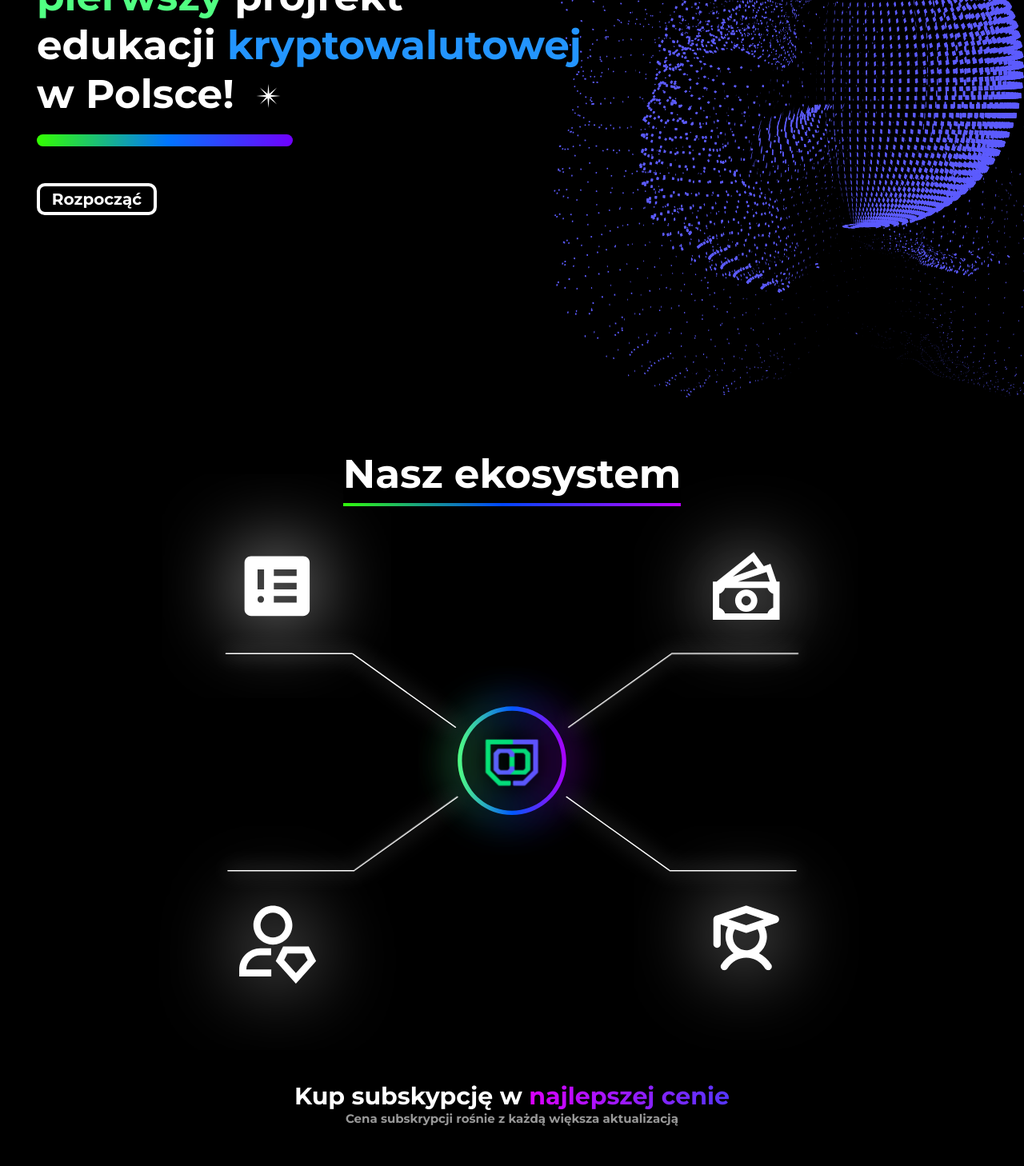
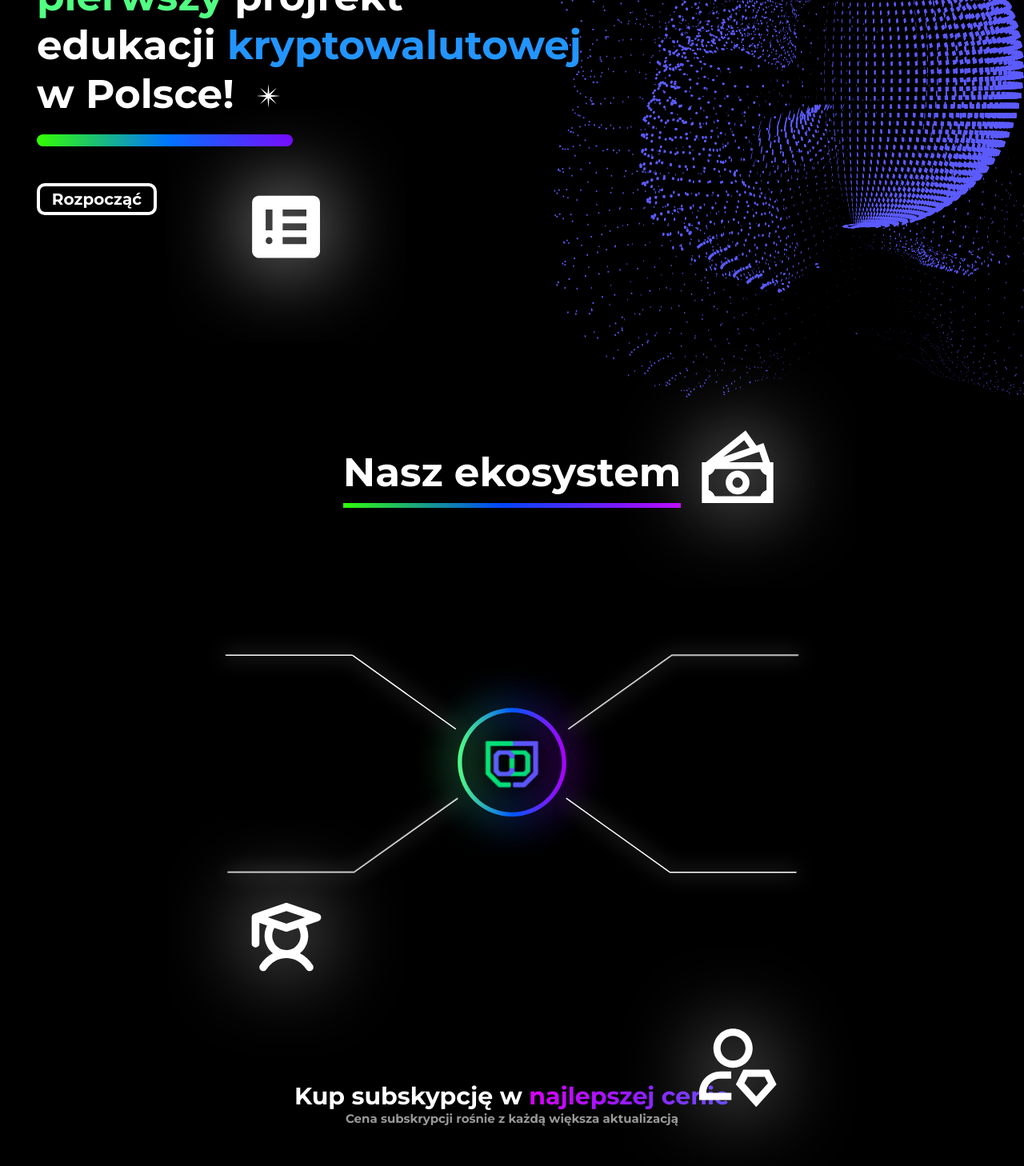
Before and after one commit to NonNoname1201/Crypto-Dive, a Vue app in the folder client/: page / in a window 1280 px wide. Shown: the part 300-1758 px from the top of the page at 80% size. Built offline with nearby package versions, Linux system fonts and the light colour scheme.

Commit message:
Rework on second page, icons are present

```diff
--- a/client/src/components/page_second/Content.vue
+++ b/client/src/components/page_second/Content.vue
@@ -9,11 +9,19 @@ import IconStudent from "@/components/icons/page_second/IconStudent.vue";
 <template>
 <div class="Content">
   <div class="core"><IconCore/></div>
-  <div class="images">
-    <IconNews/>
-    <IconMoney/>
-    <IconMember/>
-    <IconStudent/>
+  <div class="icon-container">
+    <div class="left-top-icon icon">
+      <IconNews/>
+    </div>
+    <div class="right-top-icon icon">
+      <IconMoney/>
+    </div>
+    <div class="right-bottom-icon icon">
+      <IconMember/>
+    </div>
+    <div class="left-bottom-icon icon">
+      <IconStudent/>
+    </div>
   </div>
 </div>
 
@@ -30,7 +38,6 @@ import IconStudent from "@/components/icons/page_second/IconStudent.vue";
 }
 
 .core {
-  margin: 0 auto;
   width: 60%;
   height: 100%;
   svg {
@@ -39,21 +46,44 @@ import IconStudent from "@/components/icons/page_second/IconStudent.vue";
   }
 }
 
-.images {
-  display: grid;
-  grid-template-columns: 1fr 1fr;
-  grid-template-rows: 1fr 1fr;
-  gap: 160px;
-  width: 79%;
-  height: 90%;
-  margin: 0;
+.icon-container {
+  position: absolute;
+  background: transparent;
+
+}
+
+.icon{
   svg {
     width: 100%;
     height: 100%;
     background: transparent;
   }
-
-  position: absolute;
   background: transparent;
 }
+
+.left-top-icon{
+  position: relative;
+  bottom: 28vh;
+  right: 22vw;
+  z-index: 1;
+}
+
+.right-top-icon{
+  position: relative;
+  bottom: 28vh;
+  left: 22vw;
+  z-index: 2;
+}
+.right-bottom-icon{
+  position: relative;
+  top: 28vh;
+  left: 22vw;
+  z-index: 3;
+}
+.left-bottom-icon{
+  position: relative;
+  top: -28vh;
+  left: -22vw;
+  z-index: 4;
+}
 </style>
--- a/client/src/components/page_second/Header.vue
+++ b/client/src/components/page_second/Header.vue
@@ -29,10 +29,10 @@ export default {
 
 .pageName {
   font-size: 50px;
-  font-weight: 800;
-  line-height: 1.3;
+  font-weight: 700;
+  line-height: 61px;
 
-  padding-bottom: 8px;
+  padding-bottom: 14px;
   background: linear-gradient(270deg, #BD00FF 0%, #0047FF 53%, #31FA0B 100%);
   border: 0;
   position: relative;
```
